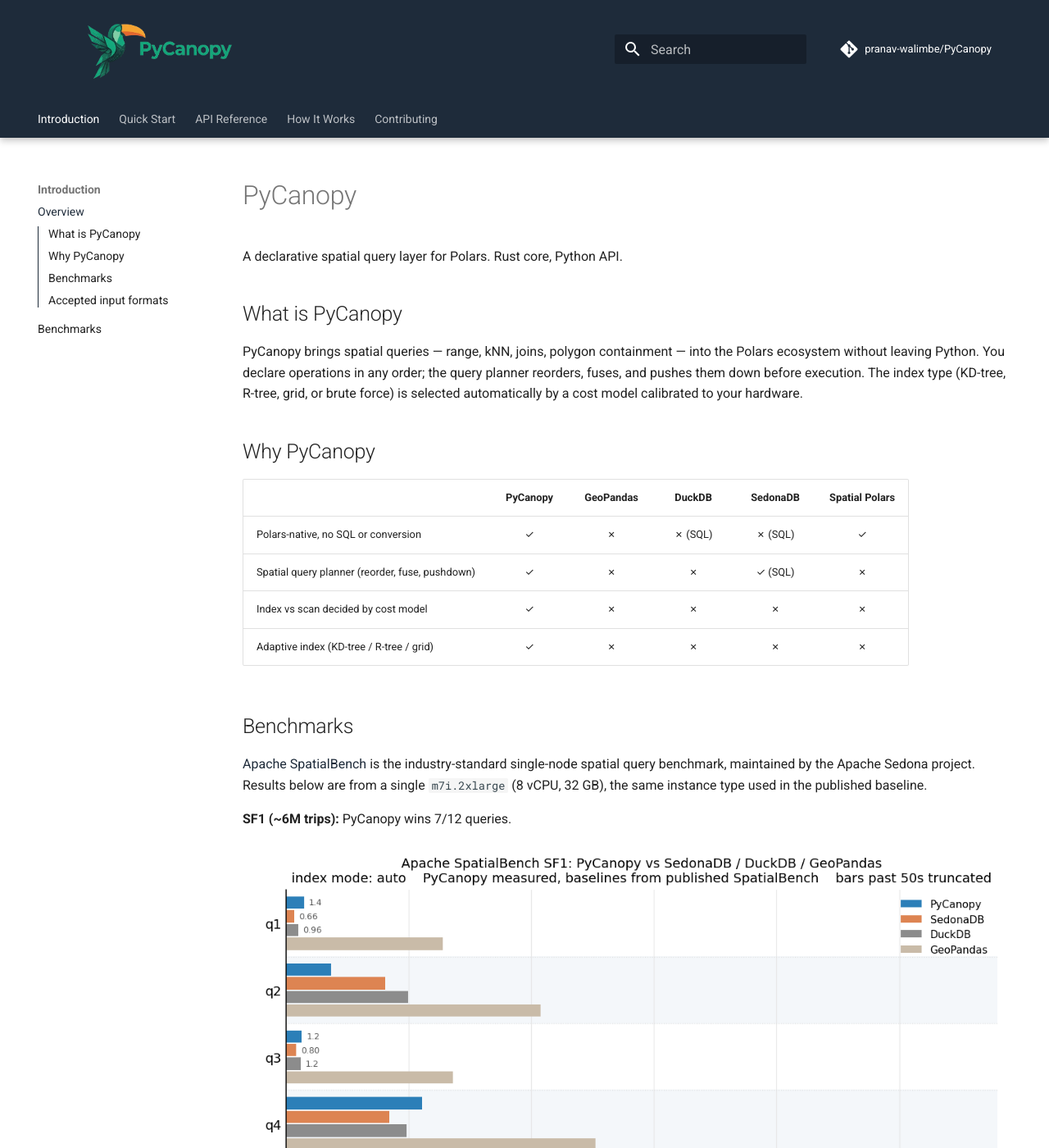
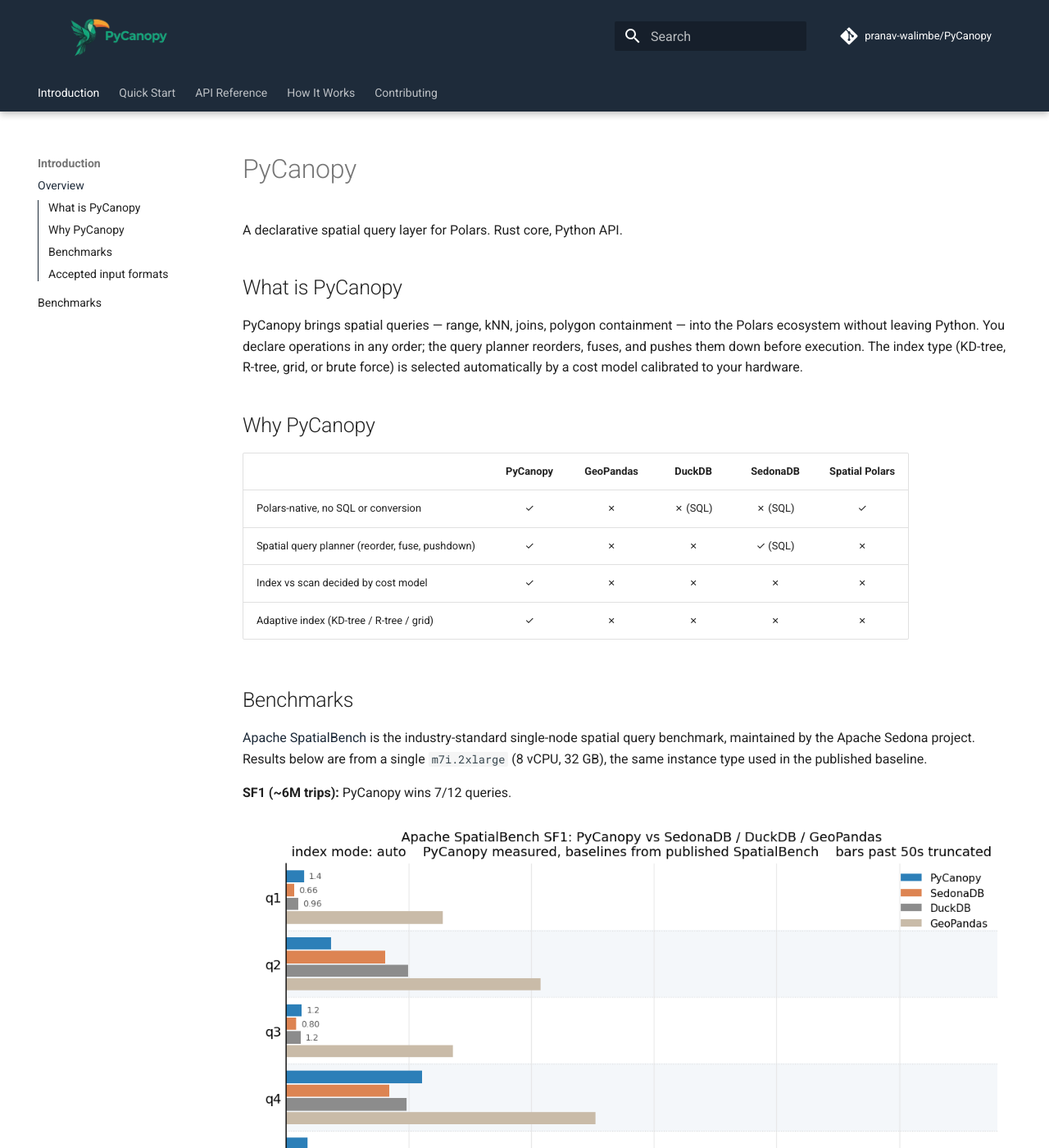
Before and after one commit to pranav-walimbe/PyCanopy, an MkDocs documentation site: the page built from docs/index.md, in a window 1280 px wide and 1400 px high. Shown: the whole window at 82% size. Built offline with MkDocs 1.6.1 and Material for MkDocs 9.7.7, drawn with Linux system fonts in a browser that asks for light colours; comment, search, counter and statistics services are not loaded.

Commit message:
reduce logo to 64px

```diff
--- a/docs/stylesheets/extra.css
+++ b/docs/stylesheets/extra.css
@@ -1,5 +1,5 @@
 .md-header__button.md-logo img {
-  height: 96px;
+  height: 64px;
 }
 
 .md-header__title {
```
